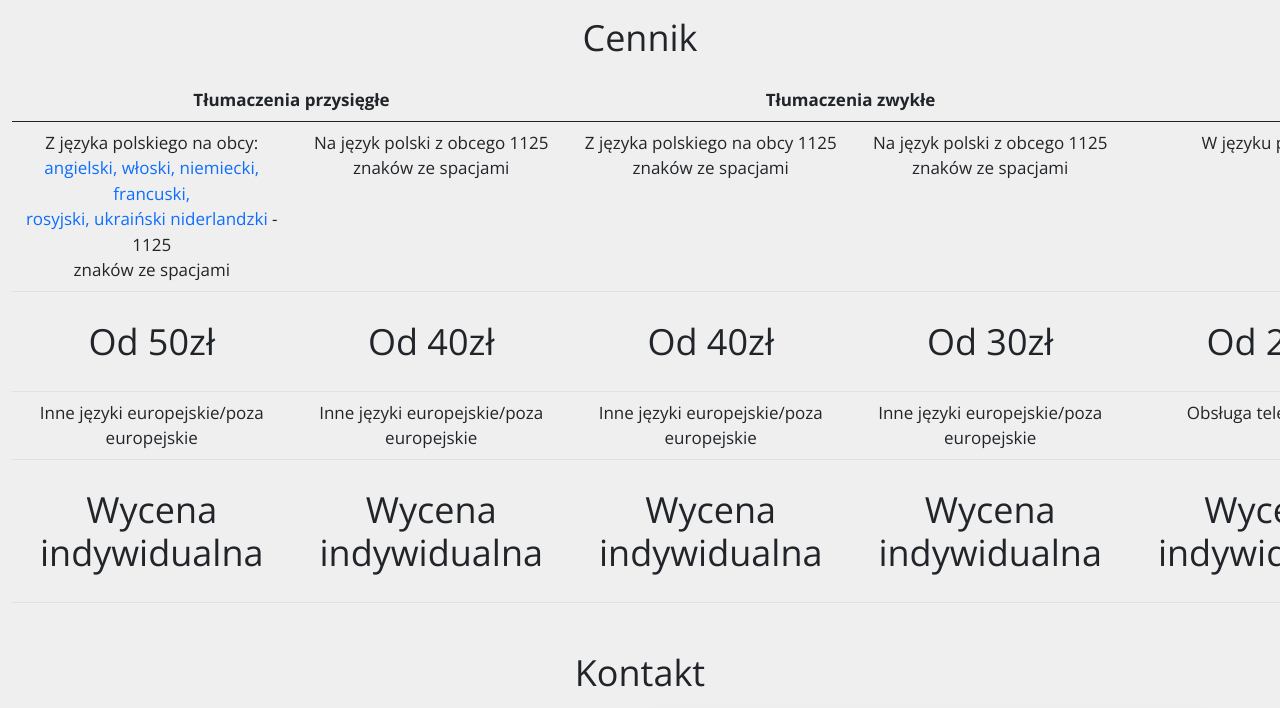
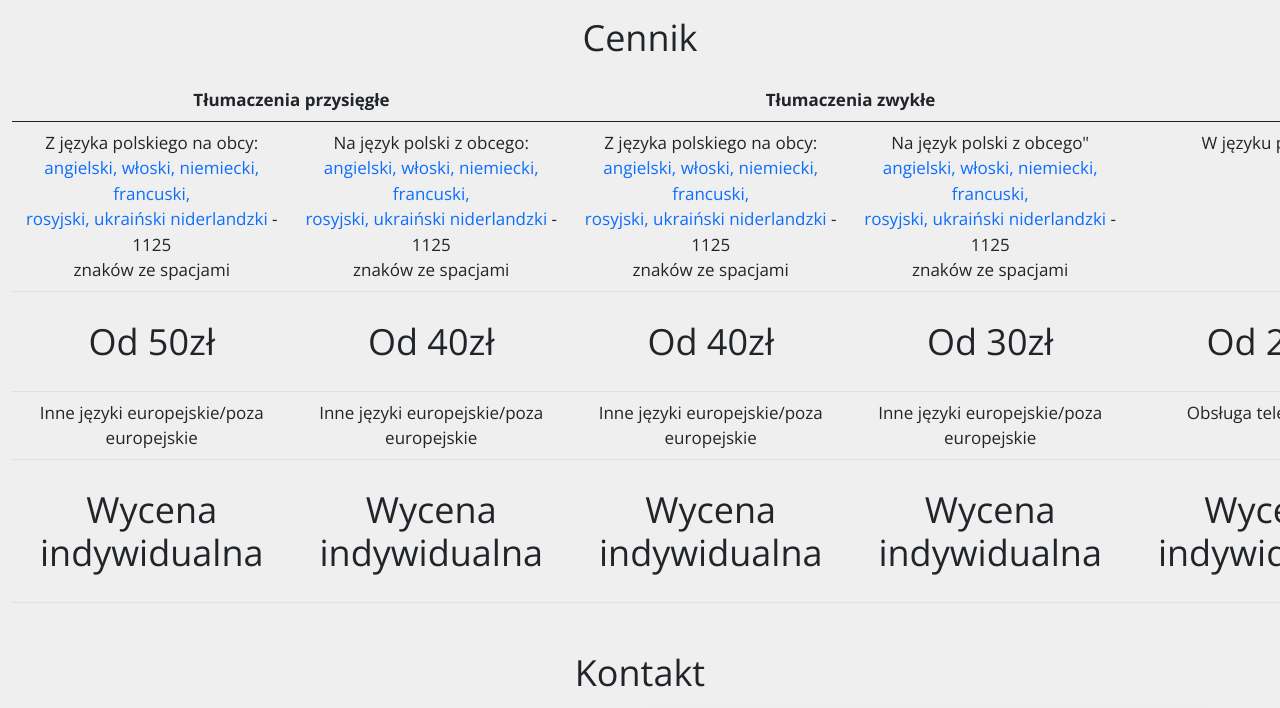
Before and after one commit to arczi82/przetlumaczymyto, a plain HTML site: page index.html in a window 1280 px wide. Shown: the part 1760-2468 px from the top of the page. Drawn offline with nearby package versions, Linux system fonts and the light colour scheme.

Commit message:
Add files via upload

```diff
--- a/index.html
+++ b/index.html
@@ -151,9 +151,9 @@
 						<tbody>
 							<tr>
 							  <td>Z języka polskiego na obcy:</br><span class="text-primary">angielski, włoski, niemiecki, francuski,</br>rosyjski, ukraiński niderlandzki</span> - 1125</br>znaków ze spacjami</td>
-							  <td>Na język polski z obcego 1125</br>znaków ze spacjami</td>
-							  <td>Z języka polskiego na obcy 1125</br>znaków ze spacjami</td>
-							  <td>Na język polski z obcego 1125</br>znaków ze spacjami</td>
+							  <td>Na język polski z obcego:</br><span class="text-primary">angielski, włoski, niemiecki, francuski,</br>rosyjski, ukraiński niderlandzki</span> - 1125</br>znaków ze spacjami</td>
+							  <td>Z języka polskiego na obcy:</br><span class="text-primary">angielski, włoski, niemiecki, francuski,</br>rosyjski, ukraiński niderlandzki</span> - 1125</br>znaków ze spacjami</td>
+							  <td>Na język polski z obcego"</br><span class="text-primary">angielski, włoski, niemiecki, francuski,</br>rosyjski, ukraiński niderlandzki</span> - 1125</br>znaków ze spacjami</td>
 							  <td>W języku polskim</td>
 							  <td>W języku angielskim</td>
 							</tr>
```
